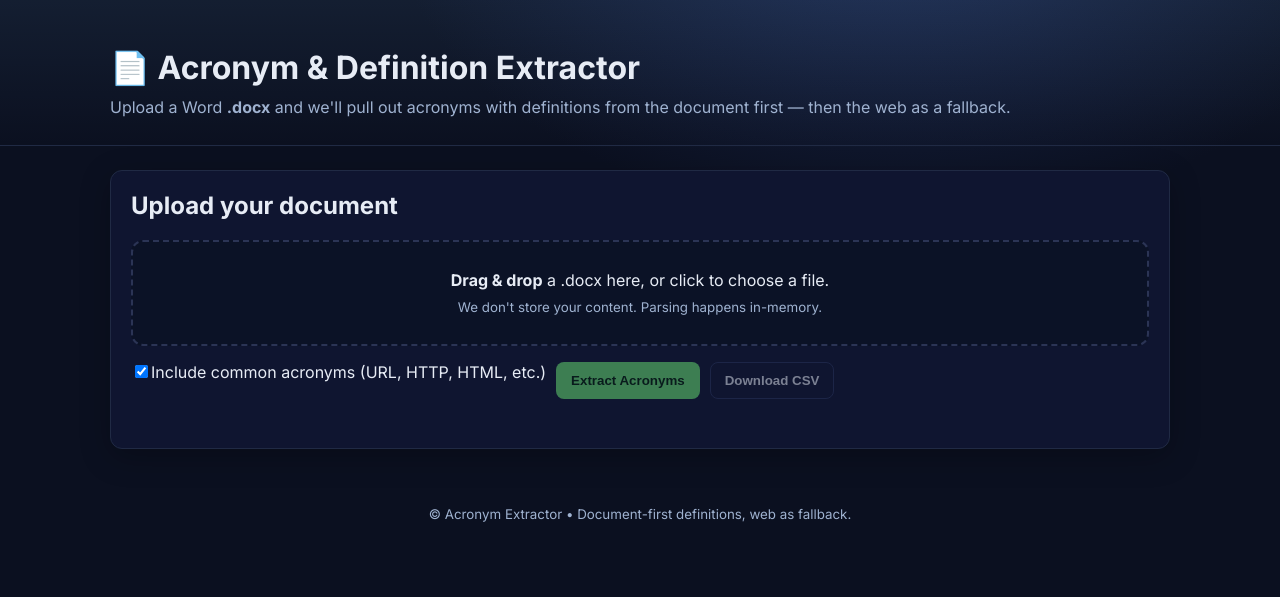
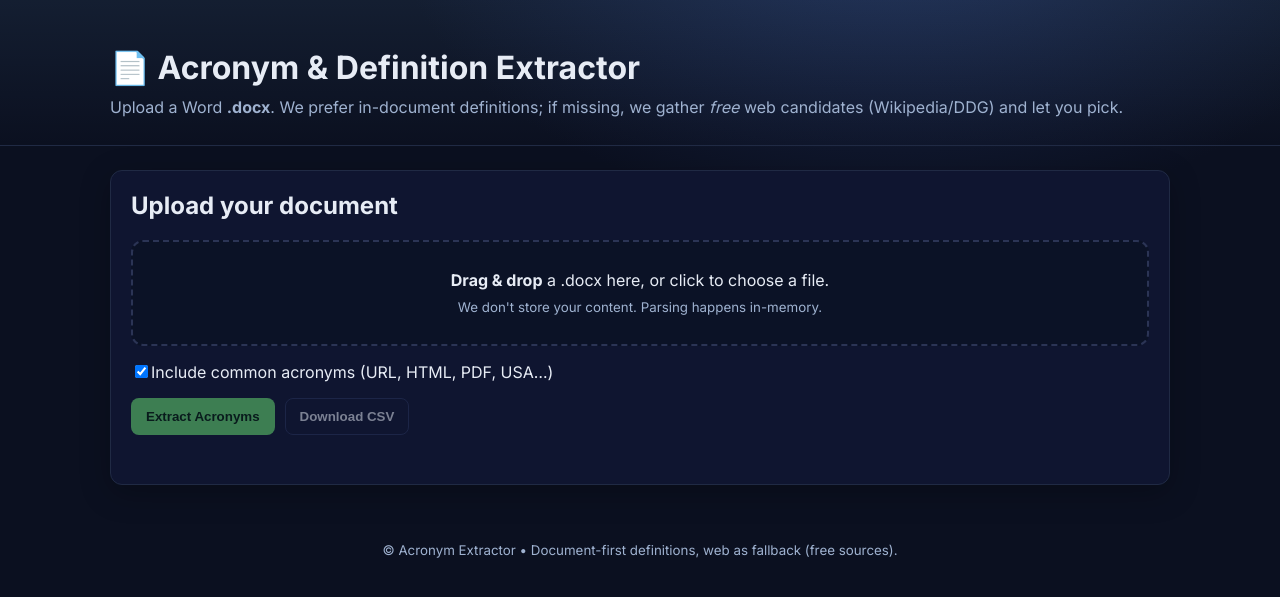
Before and after one commit to georgebick/acronym_buster, a FastAPI app: page / in a window 1280 px wide. Shown: the top 597 px of the page. Run offline with FastAPI, Linux system fonts and the light colour scheme.

Commit message:
Add files via upload

```diff
--- a/app/templates/index.html
+++ b/app/templates/index.html
@@ -12,7 +12,7 @@
   <header class="hero">
     <div class="wrap">
       <h1>📄 Acronym & Definition Extractor</h1>
-      <p>Upload a Word <strong>.docx</strong> and we'll pull out acronyms with definitions from the document first — then the web as a fallback.</p>
+      <p>Upload a Word <strong>.docx</strong>. We prefer in-document definitions; if missing, we gather <em>free</em> web candidates (Wikipedia/DDG) and let you pick.</p>
     </div>
   </header>
 
@@ -27,7 +27,9 @@
         </div>
       </div>
       <div class="actions">
-        <label class="switch"><input type="checkbox" id="include-common" checked /><span>Include common acronyms (URL, HTTP, HTML, etc.)</span></label>
+        <label class="switch"><input type="checkbox" id="include-common" checked /><span>Include common acronyms (URL, HTML, PDF, USA…)</span></label>
+      </div>
+      <div class="actions">
         <button id="extract-btn" disabled>Extract Acronyms</button>
         <button id="download-csv" disabled class="secondary">Download CSV</button>
       </div>
@@ -37,29 +39,30 @@
 
     <section id="results" class="card hidden">
       <div class="table-head">
-        <h2>Results</h2>
+        <h2>Results (click dropdowns to pick the right definition)</h2>
         <input type="search" id="filter" placeholder="Filter acronyms or definitions…" />
       </div>
       <div class="table-wrap">
         <table id="results-table">
           <thead>
             <tr>
-              <th>Acronym</th>
-              <th>Definition</th>
+              <th style="min-width:120px">Acronym</th>
+              <th style="min-width:260px">Definition</th>
               <th>Confidence</th>
               <th>Source</th>
               <th>Note</th>
               <th>First seen</th>
+              <th>Pick</th>
             </tr>
           </thead>
-          <tbody></tbody>
+          <tbody id="tbody"></tbody>
         </table>
       </div>
     </section>
   </main>
 
   <footer class="footer wrap">
-    <small>© Acronym Extractor • Document-first definitions, web as fallback.</small>
+    <small>© Acronym Extractor • Document-first definitions, web as fallback (free sources).</small>
   </footer>
 
   <script>
@@ -68,11 +71,11 @@
     const extractBtn = document.getElementById('extract-btn');
     const downloadBtn = document.getElementById('download-csv');
     const status = document.getElementById('status');
-    const includeCommon = document.getElementById('include-common');
     const spinner = document.getElementById('spinner');
     const resultsCard = document.getElementById('results');
-    const tableBody = document.querySelector('#results-table tbody');
+    const tableBody = document.getElementById('tbody');
     const filterInput = document.getElementById('filter');
+    const includeCommon = document.getElementById('include-common');
 
     let currentFile = null;
     let lastData = null;
@@ -109,18 +112,55 @@
     });
 
     function renderTable(data) {
-      const rows = data.acronyms.map(a => `
-        <tr>
+      window.__acronymData = data; // keep globally for CSV build
+      const rows = data.acronyms.map((a, idx) => {
+        const candOpts = (a.candidates || []).map((c, ci) => {
+          const label = `${c.definition} — [${c.source}] ${(c.confidence||0).toFixed(2)}`;
+          const selected = (a.chosen_index === ci) ? 'selected' : '';
+          return `<option value="${ci}" ${selected}>${label.replace(/</g,'&lt;')}</option>`;
+        }).join('');
+        const chosen = (a.candidates && a.candidates[a.chosen_index]) ? a.candidates[a.chosen_index] : null;
+        const defn = chosen ? chosen.definition : (a.definition || '');
+        const conf = chosen ? chosen.confidence : (a.confidence||0);
+        const src  = chosen ? chosen.source : (a.source||'none');
+        const note = (src.startsWith('web:') ? 'possible match (web)' : (a.note || ''));
+
+        return `
+          <tr data-index="${idx}">
             <td><code>${a.term}</code></td>
-          <td>${a.definition ? a.definition : '<em>—</em>'}</td>
-          <td>${(a.confidence||0).toFixed(2)}</td>
-          <td><span class="pill ${a.source.startsWith('web:') ? 'pill-web' : (a.source==='document' ? 'pill-doc':'pill-none')}">${a.source}</span></td>
-          <td>${a.note ? a.note : ''}</td>
-          <td>${a.first_seen_excerpt ? a.first_seen_excerpt : ''}</td>
+            <td class="defn">${defn ? defn : '<em>—</em>'}</td>
+            <td class="conf">${Number(conf||0).toFixed(2)}</td>
+            <td class="src"><span class="pill ${src.startsWith('web:') ? 'pill-web' : (src==='document' ? 'pill-doc' : (src==='canonical' ? 'pill-doc' : 'pill-none'))}">${src}</span></td>
+            <td class="note">${note || ''}</td>
+            <td class="excerpt">${a.first_seen_excerpt ? a.first_seen_excerpt : ''}</td>
+            <td class="picker">
+              ${(a.candidates && a.candidates.length > 0)
+                ? `<select class="cand-select">${candOpts}</select>`
+                : '<em>no candidates</em>'}
+            </td>
           </tr>
-      `).join('');
+        `;
+      }).join('');
+
       tableBody.innerHTML = rows;
       resultsCard.classList.remove('hidden');
+
+      // Wire up selects
+      tableBody.querySelectorAll('.cand-select').forEach((sel, rowIdx) => {
+        sel.addEventListener('change', (e) => {
+          const tr = e.target.closest('tr');
+          const idx = Number(tr.getAttribute('data-index'));
+          const ci = Number(e.target.value);
+          __acronymData.acronyms[idx].chosen_index = ci;
+          const chosen = __acronymData.acronyms[idx].candidates[ci];
+          // update visible cells
+          tr.querySelector('.defn').textContent = chosen.definition;
+          tr.querySelector('.conf').textContent = Number(chosen.confidence||0).toFixed(2);
+          const srcEl = tr.querySelector('.src');
+          srcEl.innerHTML = `<span class="pill ${chosen.source.startsWith('web:') ? 'pill-web' : (chosen.source==='document' ? 'pill-doc' : (chosen.source==='canonical' ? 'pill-doc' : 'pill-none'))}">${chosen.source}</span>`;
+          tr.querySelector('.note').textContent = chosen.source.startsWith('web:') ? 'possible match (web)' : '';
+        });
+      });
     }
 
     function filterRows() {
@@ -136,14 +176,12 @@
       if (!currentFile) return;
       const formData = new FormData();
       formData.append('file', currentFile);
+
+      // Send a hint to backend via env only for now; future: add query param
       setLoading(true, 'Extracting…');
       enableButtons(false, false);
 
       try {
-        if (includeCommon && includeCommon.checked === false) {
-          // Hint server via cookie-like header; server reads env only in this version.
-          // Future: make a query param handled by backend.
-        }
         const res = await fetch('/extract', { method: 'POST', body: formData });
         const data = await res.json();
         lastData = data;
@@ -157,27 +195,36 @@
       }
     }
 
-    async function downloadCSV() {
-      if (!currentFile) return;
-      const formData = new FormData();
-      formData.append('file', currentFile);
-      setLoading(true, 'Preparing CSV…');
-      try {
-        const res = await fetch('/extract-csv', { method: 'POST', body: formData });
-        const blob = await res.blob();
+    function downloadClientCSV() {
+      if (!window.__acronymData) return;
+      const rows = [['Acronym','Definition','Confidence','Source','Note','FirstSeenExcerpt']];
+      for (const a of __acronymData.acronyms) {
+        let defn = a.definition || '';
+        let conf = a.confidence || 0;
+        let src = a.source || 'none';
+        if (a.candidates && a.candidates[a.chosen_index]) {
+          const ch = a.candidates[a.chosen_index];
+          defn = ch.definition;
+          conf = ch.confidence;
+          src  = ch.source;
+        }
+        rows.push([a.term, defn, String(conf), src, (src.startsWith('web:')?'possible match (web)':(a.note||'')), a.first_seen_excerpt||'']);
+      }
+      const csv = rows.map(r => r.map(v => {
+        const s = String(v).replaceAll('"','""');
+        return `"${s}"`;
+      }).join(',')).join('\n');
+      const blob = new Blob([csv], {type:'text/csv'});
       const url = URL.createObjectURL(blob);
       const a = document.createElement('a');
       a.href = url;
       a.download = 'acronyms.csv';
       a.click();
       URL.revokeObjectURL(url);
-      } finally {
-        setLoading(false);
-      }
     }
 
     extractBtn.addEventListener('click', extract);
-    downloadBtn.addEventListener('click', downloadCSV);
+    downloadBtn.addEventListener('click', downloadClientCSV);
   </script>
 </body>
 </html>
```
Also changed, not shown: README.md. Lines whose indentation alone changed are shown as unchanged.
